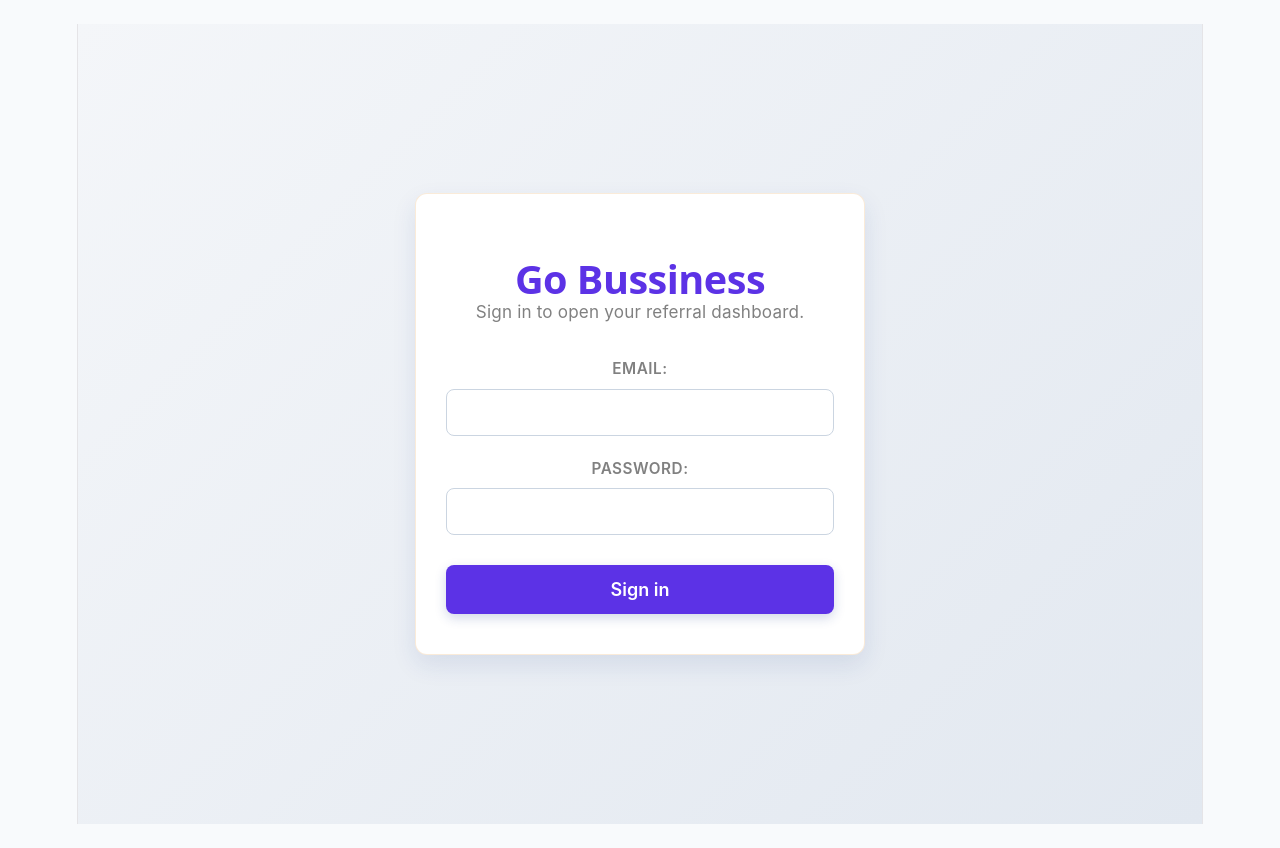
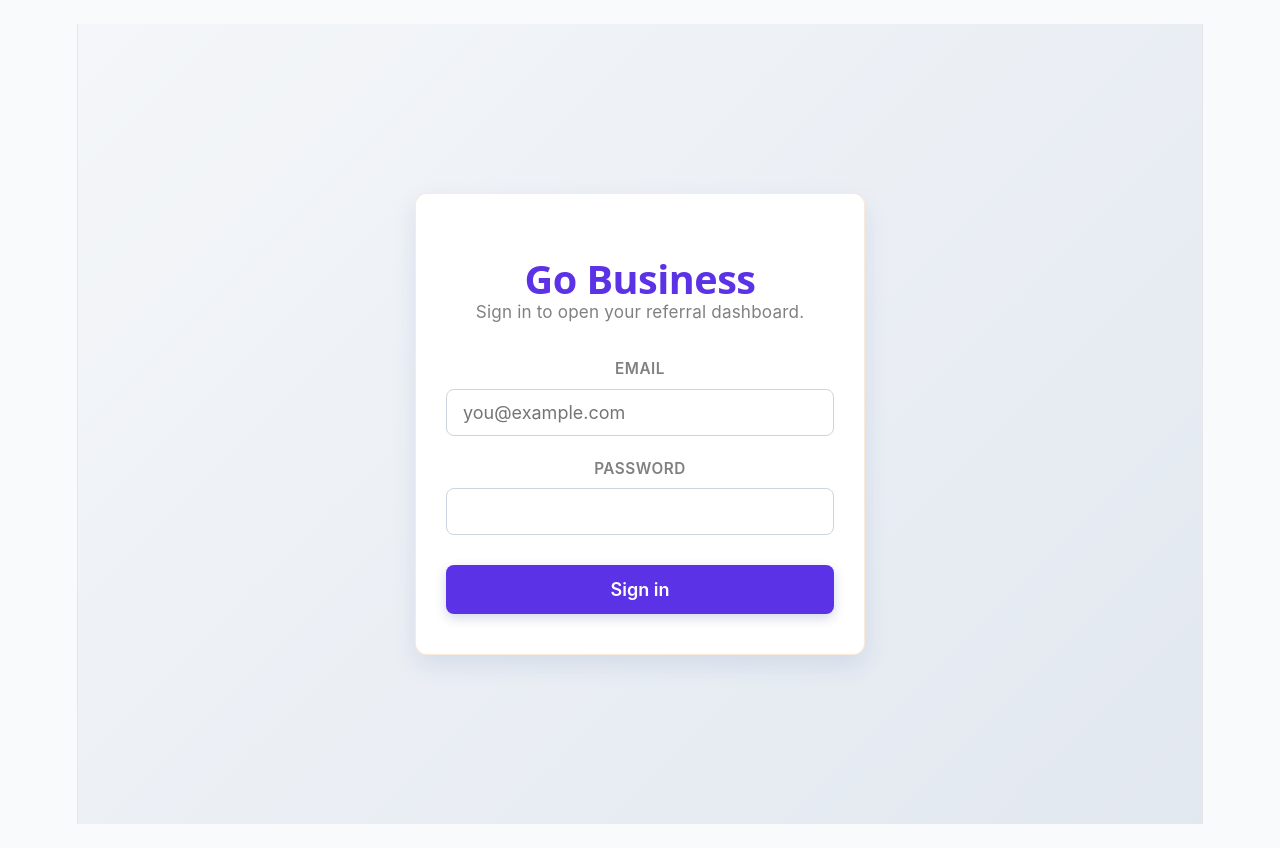
Before and after one commit to charanHubCommits/GoBussiness, a React (Vite) app: page /login in a window 1280 px wide. Built offline with nearby package versions, Linux system fonts and the light colour scheme.

Commit message:
change placeholder

```diff
--- a/src/components/Login/index.jsx
+++ b/src/components/Login/index.jsx
@@ -63,16 +63,29 @@ const Login = () => {
   return (
       <div className="login-page">
         <div className="form-container">
-        <h1 className="company-name">Go Bussiness</h1>
-        <p className="tag-line">Sign in to open your referral dashboard.</p>
-        <form className="login-form" onSubmit={signIn}>
-          <label htmlFor="email">Email: </label>
-          <input type="email" id="email" value={email} onChange={onChangeEmail}/>
-          <label htmlFor="password">Password: </label>
-          <input type="password" id="password" value={password} onChange={onChangePassword}/>
-          {showError&&<p className="error-msg">{errorMsg}</p>}
-          <button type="submit">Sign in</button>
-        </form>
+          <h1 className="company-name">Go Business</h1>
+          <p className="tag-line">Sign in to open your referral dashboard.</p>
+          <form className="login-form" onSubmit={signIn}>
+            <label htmlFor="email">Email</label>
+            <input
+              type="email"
+              id="email"
+              value={email}
+              onChange={onChangeEmail}
+              placeholder="you@example.com"
+            />
+
+            <label htmlFor="password">Password</label>
+            <input
+              type="password"
+              id="password"
+              value={password}
+              onChange={onChangePassword}
+            />
+
+            {showError && <p className="error-msg">{errorMsg}</p>}
+            <button type="submit">Sign in</button>
+          </form>
         </div>
       </div>
     )
```
